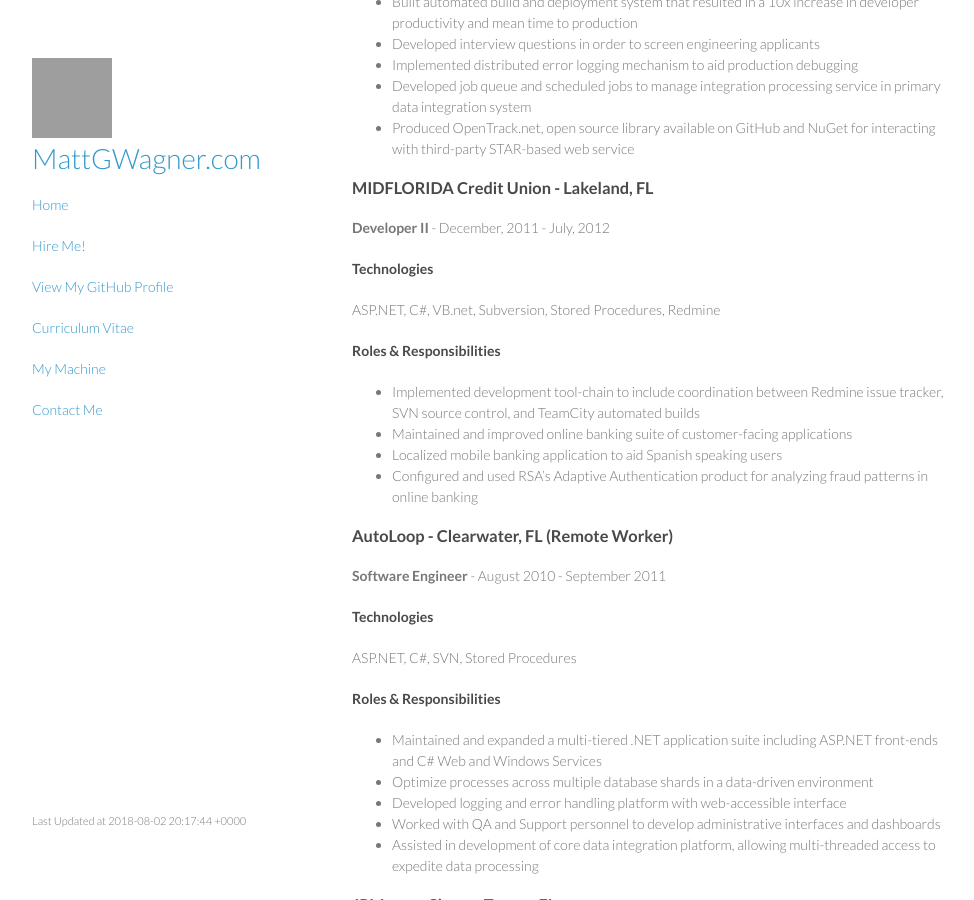
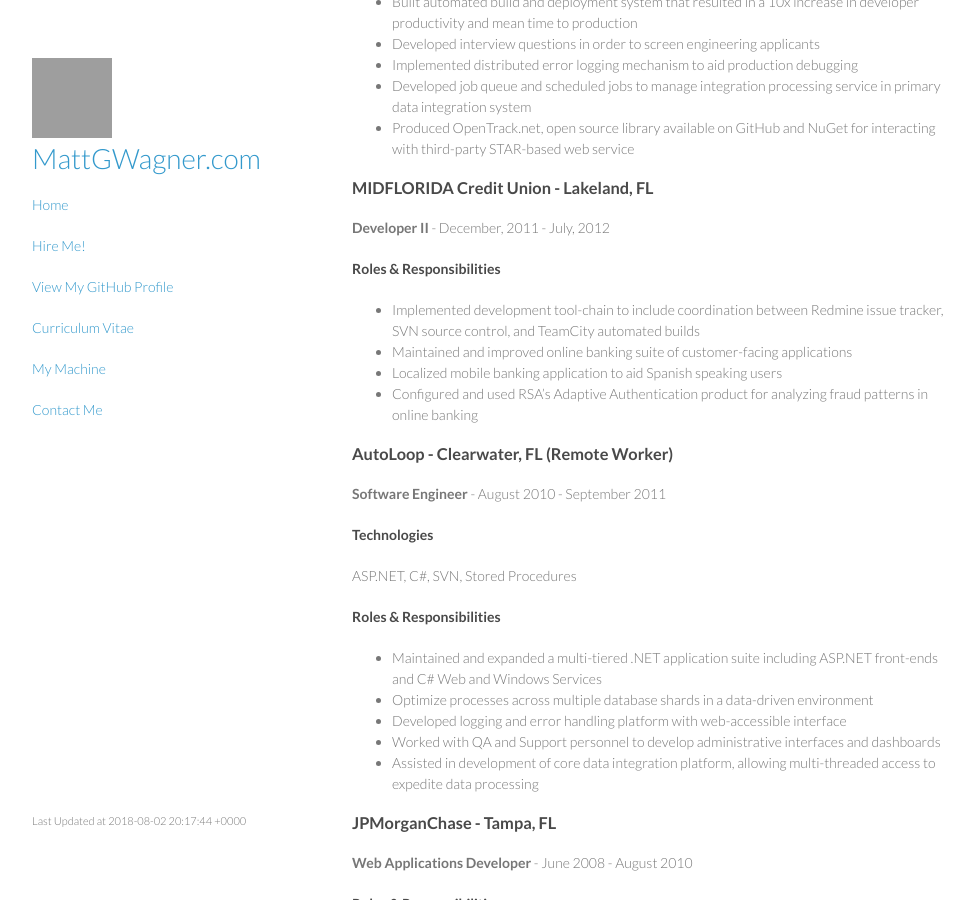
Before and after one commit to mattgwagner/mattgwagner, a Jekyll site: the page built from cv.md, in a window 1280 px wide and 900 px high, scrolled down 2832 px. Shown: the whole window, without its empty margins (148-1122 px from the left). Built offline with Jekyll 4.4.1, drawn with Linux system fonts in a browser that asks for light colours; grey boxes are pictures that could not be loaded.

Commit message:
Update cv.md

```diff
--- a/cv.md
+++ b/cv.md
@@ -120,10 +120,6 @@ I am an experienced and enthusiastic technical leader, helping to develop and me
 ### MIDFLORIDA Credit Union - Lakeland, FL
 **Developer II** - December, 2011 - July, 2012
 
-#### Technologies
-
-ASP.NET, C#, VB.net, Subversion, Stored Procedures, Redmine
-
 #### Roles & Responsibilities
 
 * Implemented development tool-chain to include coordination between Redmine issue tracker, SVN source control, and TeamCity automated builds
```
